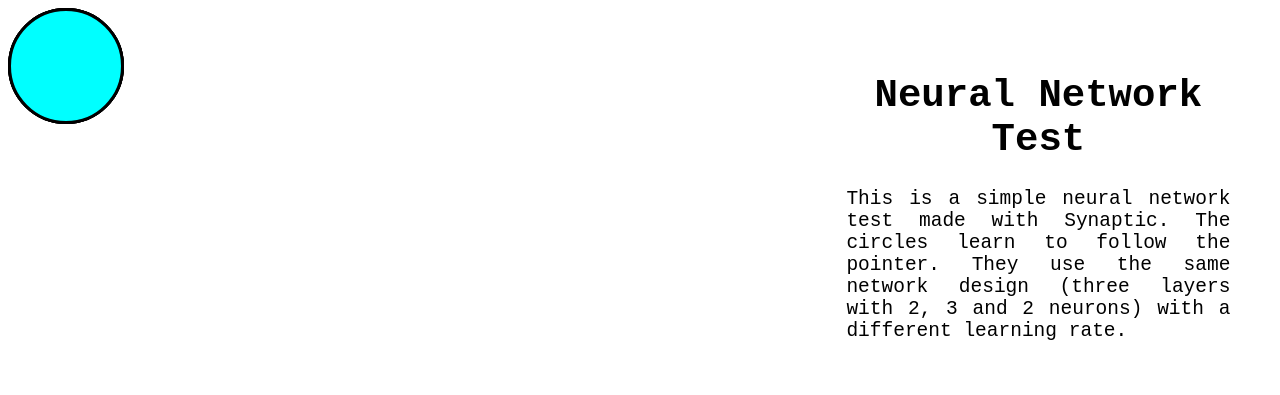
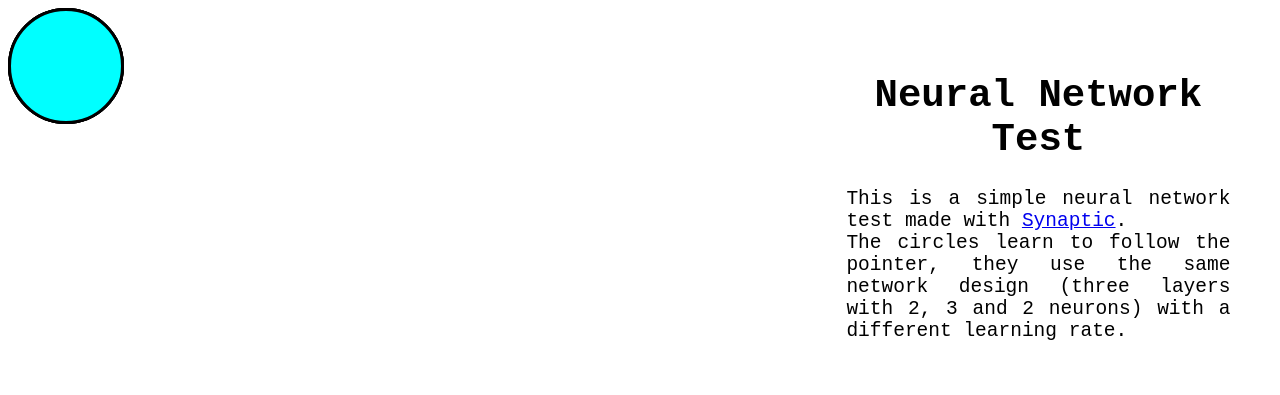
Before and after one commit to carlosCharlie/NeuralNetworkTest, a plain HTML site: page index.html in a window 1280 px wide. Drawn offline with Linux system fonts and the light colour scheme.

Commit message:
gif and fixed index

```diff
--- a/index.html
+++ b/index.html
@@ -7,7 +7,7 @@
     <link rel="stylesheet" href="style.css">
     <script src="./synaptic.min.js"></script>
     <script src="./ia.js"></script>
-    <title>Document</title>
+    <title>Neural Network Test</title>
 </head>
 <body>
     <div id="tracker0" class="circle"></div>
@@ -18,8 +18,8 @@
         <main>
             <h1>Neural Network Test</h1>
             <p>
-                This is a simple neural network test made with Synaptic.
-                The circles learn to follow the pointer. They use the same network design (three layers with 2, 3 and 2 neurons) with a different learning rate.
+                This is a simple neural network test made with <a href="https://caza.la/synaptic">Synaptic</a>. <br>
+                The circles learn to follow the pointer, they use the same network design (three layers with 2, 3 and 2 neurons) with a different learning rate.
             </p>
         </main>
 </body>
```
Also changed, not shown: 1 other file.
